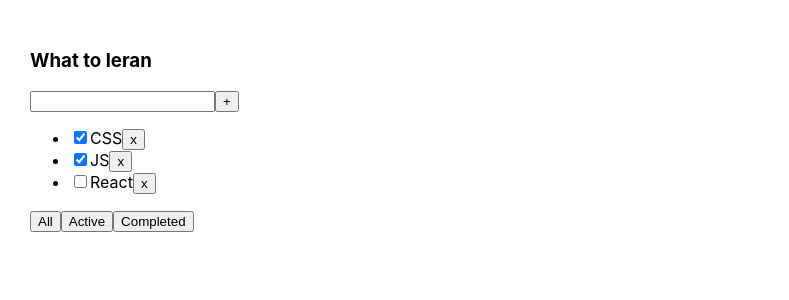
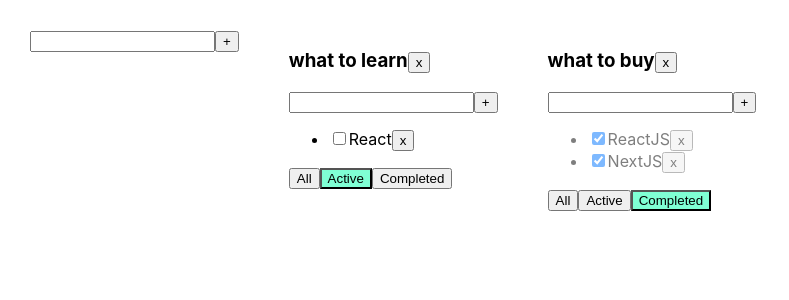
Before and after one commit to silvervelvet/todolist-react-ts, a React (Create React App) app in the folder todolist-react-typescript/: page / in a window 1280 px wide. Shown: the top 300 px of the page, without its empty margins (0-789 px from the left). Built offline with nearby package versions, Linux system fonts and the light colour scheme.

Commit message:
refactoring + create component AddForm for Todolist

```diff
--- /dev/null
+++ b/todolist-react-typescript/src/AddItemForm.tsx
@@ -0,0 +1,41 @@
+import React, { ChangeEvent, KeyboardEvent } from 'react';
+import { useState } from 'react';
+
+
+type AddItemFormPropsType = {
+  addItem: (title: string) => void
+}
+function AddItemForm (props: AddItemFormPropsType) {
+  const [title, setTitle] = useState('');
+  const [error, setError] = useState<string | null>('')
+
+  const onChangeHandler = (e: ChangeEvent<HTMLInputElement>) => {
+    setTitle(e.currentTarget.value);
+  };
+  const onKeyPressHandler = (e: KeyboardEvent<HTMLInputElement>) => {
+    setError(null);
+    if (e.ctrlKey && e.key === 'Enter') {
+      addTask();
+    }
+  }
+  const addTask = () => {
+    if (title.trim() !== '') {
+      props.addItem(title.trim());
+      setTitle('')
+    } else {
+      setError('title is required')
+    }
+  }
+
+  return <div>
+          <input value={title}
+                  onChange={onChangeHandler}
+                  onKeyDown={onKeyPressHandler}
+                  className={ error ? 'error' : ''}
+                  />
+          <button onClick={addTask}>+</button>
+          { error && <div className='error-message'>{error}</div> }
+        </div>
+
+}
+export default AddItemForm;
--- a/todolist-react-typescript/src/App.css
+++ b/todolist-react-typescript/src/App.css
@@ -6,3 +6,19 @@
 .App > div {
   margin-right: 50px;
 }
+
+.error {
+  border: red 1 px solid
+}
+
+.error-message {
+  color: red;
+}
+
+.active-filter {
+  background-color: aquamarine;
+}
+
+.is-done {
+  opacity: 0.5;
+}
--- a/todolist-react-typescript/src/App.tsx
+++ b/todolist-react-typescript/src/App.tsx
@@ -1,45 +1,108 @@
 import React, { useState } from 'react';
 import './App.css';
-import TodoList, { TaskType } from './Todolist';
+import TodoList from './Todolist';
 import { v1 } from 'uuid';
+import AddItemForm from './AddItemForm';
 
 export type FilterValuesType = 'all' | 'completed' | 'active'
+type TodolistType = {
+  id: string,
+  title: string,
+  filter: FilterValuesType
+}
+
+
 
 function App() {
 
-  const [tasks, setTasks] = useState<Array<TaskType>>([
-    {id: v1(), title: 'CSS', isDone: true},
-    {id: v1(), title: 'JS', isDone: true},
-    {id: v1(), title: 'React', isDone: false},
-  ]);
-  const [filter, setFilter] = useState<FilterValuesType>('all')
-
-  function removeTask(id: string) {
+  function removeTask(id: string, todolistId: string) {
+    let tasks = tasksObj[todolistId]
     let filteredTasks = tasks.filter( t => t.id !== id );
-    setTasks(filteredTasks);
-  }
-  function addTask(title: string) {
-    let newTask = { id: v1(), title: title, isDone: false };
-    let newTasks = [ newTask, ...tasks];
-    setTasks(newTasks);
+    tasksObj[todolistId] = filteredTasks;
+    setTasks({...tasksObj});
   }
 
-  function changeFilter(value: FilterValuesType) {
-    setFilter(value)
+  function addTask(title: string, todolistId: string) {
+    let task = { id: v1(), title: title, isDone: false };
+    let tasks = tasksObj[todolistId]
+    let newTasks = [ task, ...tasks];
+    tasksObj[todolistId] = newTasks
+    setTasks({...tasksObj});
   }
 
-  let tasksForTodoList = tasks;
-  if (filter === 'completed') {
-    tasksForTodoList = tasks.filter(t => t.isDone === true)
+  function changeStatus (taskId: string, isDone: boolean, todolistId: string) {
+    let tasks = tasksObj[todolistId];
+    let task = tasks.find(t => t.id === taskId)
+    if (task) {
+      task.isDone = isDone;
+      setTasks({...tasksObj})
+    }
   }
-  if (filter === 'active') {
-    tasksForTodoList = tasks.filter(t => t.isDone === false)
+
+  function changeFilter(value: FilterValuesType, todolistId: string) {
+    let todolist = todolists.find(tl =>tl.id === todolistId);
+    if (todolist) {
+      todolist.filter = value;
+      setTodolists([...todolists])
+    }
   }
+
+  let todolistId1 = v1();
+  let todolistId2 = v1();
+
+  let [todolists, setTodolists] = useState<Array<TodolistType>>([
+    {id: todolistId1, title: 'what to learn', filter: 'active'},
+    {id: todolistId2, title: 'what to buy', filter: 'completed'}
+  ])
+
+  const removeTodolist = (todolistId: string) => {
+    let filteredTodolist = todolists.filter(tl => tl.id !== todolistId)
+    setTodolists(filteredTodolist);
+
+    delete tasksObj[todolistId];
+    setTasks({...tasksObj})
+  }
+
+  let [tasksObj, setTasks] = useState({
+    [todolistId1]: [
+      {id: v1(), title: 'CSS', isDone: true},
+      {id: v1(), title: 'JS', isDone: true},
+      {id: v1(), title: 'React', isDone: false}
+    ],
+    [todolistId2]: [
+      {id: v1(), title: 'ReactJS', isDone: true},
+      {id: v1(), title: 'NextJS', isDone: true},
+      {id: v1(), title: 'Angular', isDone: false}
+    ]
+  })
 
   return (
     <div className="App">
-      <TodoList title='What to leran' tasks={tasksForTodoList} removeTask={removeTask} changeFilter={changeFilter}
-                addTask={addTask}/>
+      <AddItemForm addItem={(title: string) => {}}/>
+      {
+        todolists.map((tl) => {
+          let tasksForTodoList = tasksObj[tl.id];
+          if (tl.filter === 'completed') {
+            tasksForTodoList = tasksForTodoList.filter(t => t.isDone === true)
+          }
+          if (tl.filter === 'active') {
+            tasksForTodoList = tasksForTodoList.filter(t => t.isDone === false)
+          }
+
+          return <TodoList
+          key={tl.id}
+          id={tl.id}
+          title={tl.title}
+          tasks={tasksForTodoList}
+          removeTask={removeTask}
+          changeFilter={changeFilter}
+          addTask={addTask}
+          changeTaskStatus={changeStatus}
+          filter={tl.filter}
+          removeTodolist={removeTodolist}
+          />
+        })
+      }
     </div>
   );
 }
--- a/todolist-react-typescript/src/Todolist.tsx
+++ b/todolist-react-typescript/src/Todolist.tsx
@@ -1,6 +1,6 @@
-import React, { ChangeEvent, KeyboardEvent } from 'react';
+import React, { ChangeEvent } from 'react';
 import { FilterValuesType } from './App';
-import { useState } from 'react';
+import AddItemForm from './AddItemForm';
 
 export type TaskType = {
   id: string
@@ -9,58 +9,53 @@ export type TaskType = {
 }
 
 type PropsType = {
+  id: string
   title: string
   tasks: Array<TaskType>
-  removeTask: (taskId: string) => void
-  changeFilter: (value: FilterValuesType) => void
-  addTask: (title: string) => void
+  removeTask: (taskId: string, todolistId: string) => void
+  changeFilter: (value: FilterValuesType, todolistId: string) => void
+  addTask: (title: string, todolistId: string) => void
+  changeTaskStatus: (taskId: string, isDone: boolean, todolistId: string) => void
+  filter: FilterValuesType
+  removeTodolist: (todolistId: string) => void
 }
 
 function TodoList(props: PropsType) {
 
-  const [newTaskTitle, setNewTaskTitle] = useState('');
-
-  const onNewTitleChangeHandler = (e: ChangeEvent<HTMLInputElement>) => {
-    setNewTaskTitle(e.currentTarget.value)
-  }
-  const onKeyPressHandler = (e: KeyboardEvent<HTMLInputElement>) => {
-    if (e.ctrlKey && e.charCode === 13) {
-      props.addTask(newTaskTitle);
-      setNewTaskTitle('');
-    }
-  }
-  const addTask = () => {
-    props.addTask(newTaskTitle);
-    setNewTaskTitle('');
-  }
   const onAllClickHandler = () => {
-    props.changeFilter('all')
+    props.changeFilter('all', props.id)
   }
   const onActiveClickHandler = () => {
-    props.changeFilter('active')
+    props.changeFilter('active', props.id)
   }
   const onCompletedClickHandler = () => {
-    props.changeFilter('completed')
+    props.changeFilter('completed', props.id)
+  }
+
+  const removeTodolist = () => {
+    props.removeTodolist(props.id);
+  }
+
+  const addTask = (title: string) => {
+    props.addTask(title, props.id)
   }
 
 
   return (
     <div>
-      <h3>{props.title}</h3>
-      <div>
-        <input value={newTaskTitle}
-                onChange={onNewTitleChangeHandler}
-                onKeyPress={onKeyPressHandler}/>
-        <button onClick={addTask}>+</button>
-      </div>
+      <h3>{props.title}<button onClick={removeTodolist}>x</button></h3>
+      <AddItemForm addItem={addTask}/>
       <ul>
         {
           props.tasks.map(t => {
             const onRemoveHandler = () => {
-              props.removeTask(t.id)
+              props.removeTask(t.id, props.id)
             }
-            return <li key={t.id}>
-            <input type='checkbox' checked={t.isDone} />
+            const onChangeHandler = (e: ChangeEvent<HTMLInputElement>) => {
+              props.changeTaskStatus(t.id, e.currentTarget.checked, props.id)
+            }
+            return <li key={t.id} className={t.isDone ? 'is-done' : ''}>
+            <input type='checkbox' onChange={onChangeHandler} checked={t.isDone} />
             <span>{t.title}</span>
             <button onClick={onRemoveHandler}>x</button>
             </li>
@@ -68,9 +63,9 @@ function TodoList(props: PropsType) {
         }
       </ul>
       <div>
-        <button onClick={onAllClickHandler}>All</button>
-        <button onClick={onActiveClickHandler}>Active</button>
-        <button onClick={onCompletedClickHandler}>Completed</button>
+        <button className={props.filter === 'all' ? 'active-filter' : ''} onClick={onAllClickHandler}>All</button>
+        <button className={props.filter === 'active' ? 'active-filter' : ''} onClick={onActiveClickHandler}>Active</button>
+        <button className={props.filter === 'completed' ? 'active-filter' : ''} onClick={onCompletedClickHandler}>Completed</button>
       </div>
     </div>
   )
```
